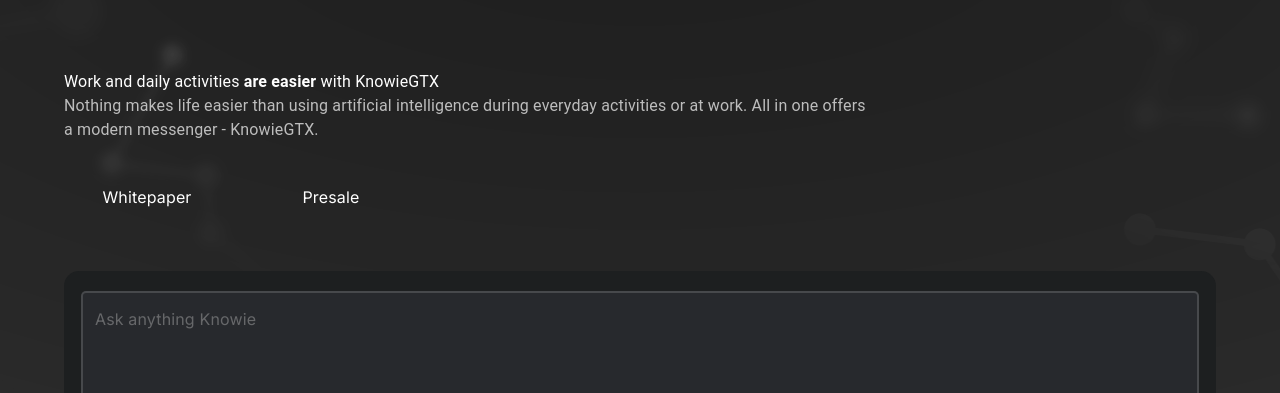
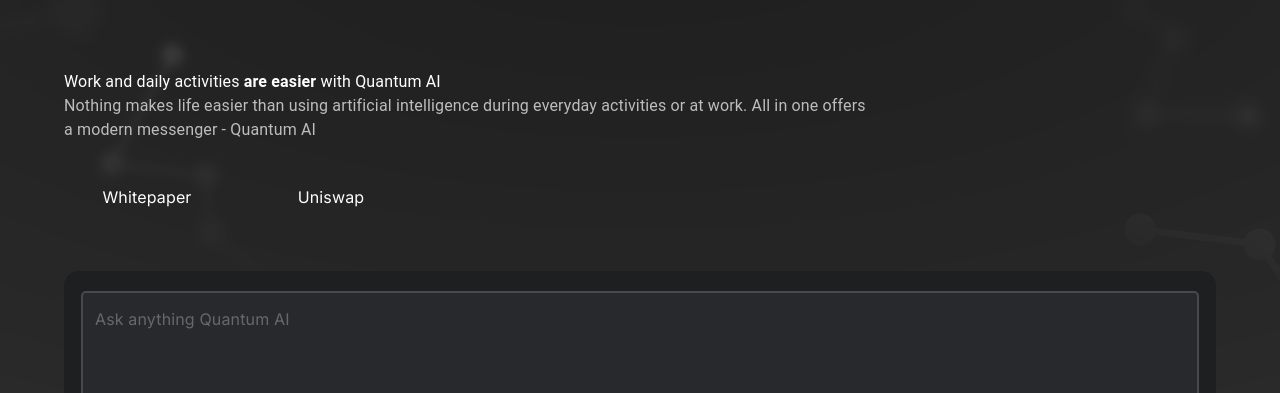
Before and after one commit to SaninERC20/QuantumAI, a Next.js app: page / in a window 1280 px wide. Shown: the part 199-592 px from the top of the page. Built offline with nearby package versions, Linux system fonts and the light colour scheme.

Commit message:
Update hero.js

```diff
--- a/components/homePage/hero/hero.js
+++ b/components/homePage/hero/hero.js
@@ -28,12 +28,12 @@
 					<Typography className={styles.title}>
 						Work and daily activities{' '}
 						<span className={styles.boldTitle}>are easier</span>{' '}
-						with KnowieGTX
+						with Quantum AI
 					</Typography>
 					<Typography className={styles.desc}>
 						Nothing makes life easier than using artificial
 						intelligence during everyday activities or at work. All
-						in one offers a modern messenger - KnowieGTX.
+						in one offers a modern messenger - Quantum AI
 					</Typography>
 					<div className={styles.bottomButtons}>
 						<div className={styles.oneButton}>
@@ -48,10 +48,10 @@
 						<div className={styles.oneButton}>
 							<Button
 								className={styles.rightBtn}
-								href="https://google.com"
+								href="https://app.uniswap.org/"
 								target="_blank"
 							>
-								<Typography>Presale</Typography>
+								<Typography>Uniswap</Typography>
 							</Button>
 						</div>
 					</div>
@@ -62,7 +62,7 @@
 						<Input
 							disableUnderline={true}
 							fullWidth={true}
-							placeholder="Ask anything Knowie"
+							placeholder="Ask anything Quantum AI"
 							onChange={(event) => {
 								setInput(event.target.value);
 							}}
```
